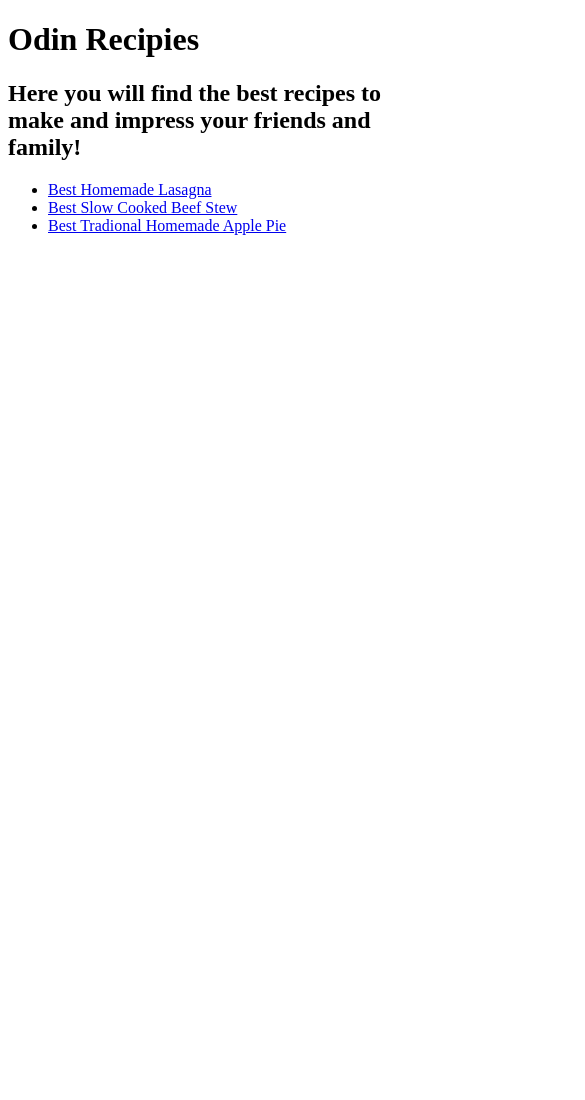
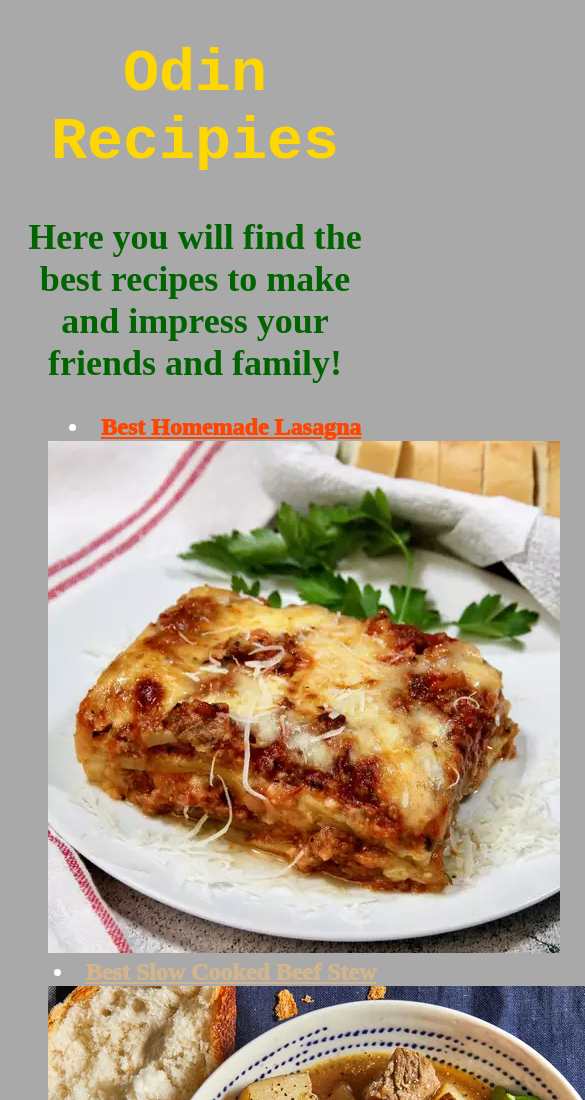
Before and after one commit to Xenopsis/odin-recipes, a plain HTML site: page index.html in a window 390 px wide. Shown: the top 1100 px of the page, 585 px wide, since content can reach past the window. Before the commit the page ends 844 px from the top, so only its background shows below. Drawn offline with Linux system fonts and the light colour scheme.

Commit message:
added css to homepage and fixed mobile viewing for recipe pages

```diff
--- a/index.html
+++ b/index.html
@@ -3,15 +3,23 @@
     <head>
         <meta charset="UTF-8">
         <Title>Odin Recipies!</Title>
+        <link rel="stylesheet" href="./style.css">
     </head>
 
     <body>
-        <h1>Odin Recipies</h1>
-        <h2>Here you will find the best recipes to make and impress your friends and family!</h2>
+        <div class="title center"> <h1>Odin Recipies</h1> </div>
+            <div class="main center">
+                <h2>Here you will find the best recipes to make and impress your friends and family!</h2>
+            </div>
         <ul>
-            <li><a href="recipies/lasagna.html" target="_blank">Best Homemade Lasagna</a></li>
-            <li><a href="recipies/stew.html" target="_blank">Best Slow Cooked Beef Stew</a></li>
-            <li><a href="recipies/applepie.html" target="_blank">Best Tradional Homemade Apple Pie</a></li>
+            <div class="links">
+                <div class="lasagna"><li><a href="recipies/lasagna.html" target="_blank">Best Homemade Lasagna</a></li></div>
+                <div class="picture"><img src="./recipies/images/lasagna.png" alt="picure of lasagna"></div>
+                <div class="stew"><li><a href="recipies/stew.html" target="_blank">Best Slow Cooked Beef Stew</a></li></div>
+                <div class="picture"><img src="./recipies/images/stew.png" alt="picure of stew"></div>
+                <div class="applepie"><li><a href="recipies/applepie.html" target="_blank">Best Tradional Homemade Apple Pie</a></li></div>
+                <div class="picture"><img src="./recipies/images/applepie.png" alt="picure of applepie"></div>
+            </div>
         </ul>
     </body>
 </html>
--- /dev/null
+++ b/style.css
@@ -0,0 +1,39 @@
+.title {
+    font: 1000;
+    color: gold;
+    font-family: 'Courier New', Courier, monospace;
+    font-size: 30px;
+}
+
+.center {
+    text-align: center;
+}
+
+.main {
+    font-size: 24px;
+    color: darkgreen;
+}
+
+body {
+    background-color: darkgray;
+}
+
+ul {
+    list-style-position: inside;
+    text-align: center;
+    font-weight: 1000;
+    font-size: x-large;
+    color: white;
+}
+
+.lasagna a {
+    color:orangered;
+}
+
+.stew a {
+    color:tan;
+}
+
+.applepie a {
+    color: lime;
+}
```
Also changed, not shown: recipies/lasagna.html (+0 -1 lines), recipies/stew.html (+0 -1 lines).
